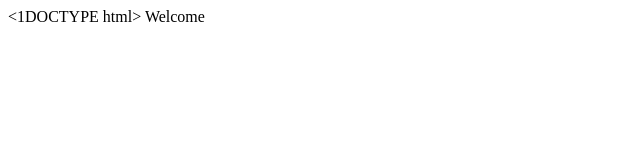
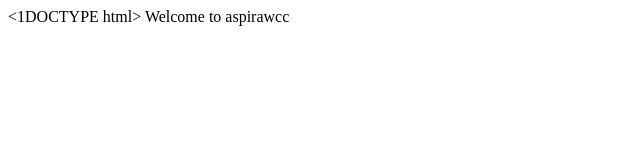
Before and after one commit to vasiyaZ/ws, a plain HTML site: page home.html in a window 1280 px wide. Shown: the whole page, without its empty margins (0-640 px from the left). Drawn offline with Linux system fonts and the light colour scheme.

Commit message:
wcctraining

```diff
--- a/home.html
+++ b/home.html
@@ -7,6 +7,6 @@
 <title>Document</title>
   </head>
   <body>
-    Welcome
+    Welcome to aspirawcc
   </body>
     </html>
```
